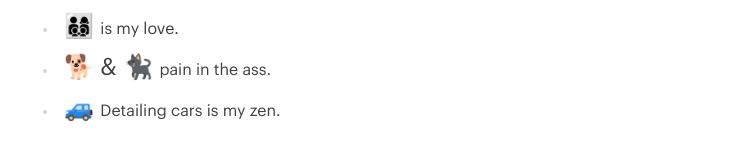
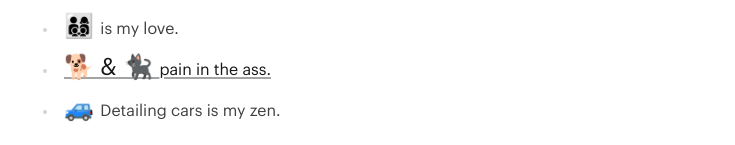
Before and after one commit to ryanyogan/yogan.dev, a Next.js app: page / in a window 1280 px wide. Shown: the part 1458-1603 px from the top of the page, without its empty margins (272-1007 px from the left). Built offline with nearby package versions, Linux system fonts and the light colour scheme.

Commit message:
feat // one more link

```diff
--- a/src/app/page.tsx
+++ b/src/app/page.tsx
@@ -1,5 +1,6 @@
 import { BlogLink } from "@/components/shared/blog-link";
 import { SocialLink } from "@/components/shared/social-link";
+import Link from "next/link";
 import { Suspense } from "react";
 
 export default function HomePage() {
@@ -122,7 +123,9 @@ export default function HomePage() {
             <span className="text-2xl">👨‍👩‍👦‍👦 </span>is my love.
           </li>
           <li>
-            <span className="text-2xl">🐕 & 🐈‍⬛ </span>pain in the ass.
+            <Link href="/our-zoo">
+              <span className="text-2xl">🐕 & 🐈‍⬛ </span>pain in the ass.
+            </Link>
           </li>
           <li>
             <span className="text-2xl">🚙 </span>
```
